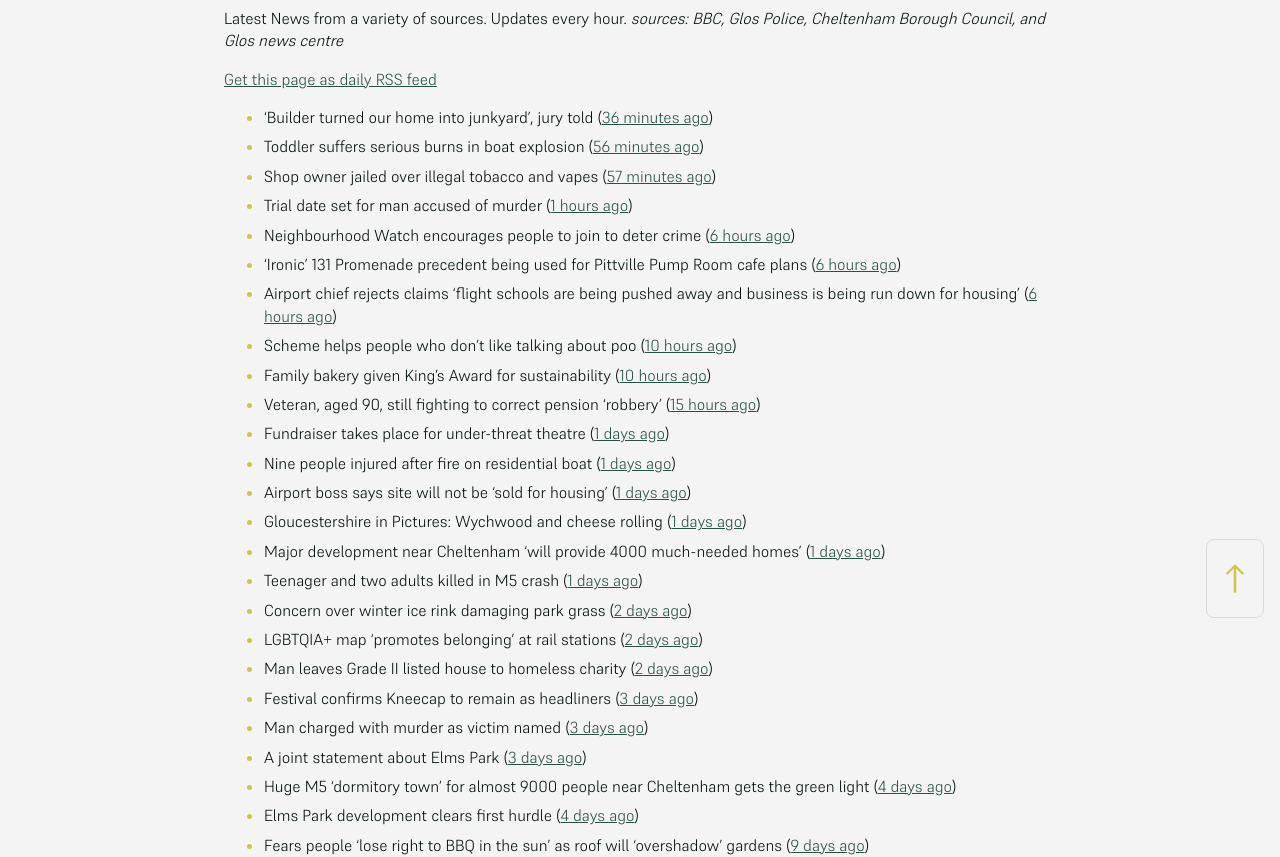
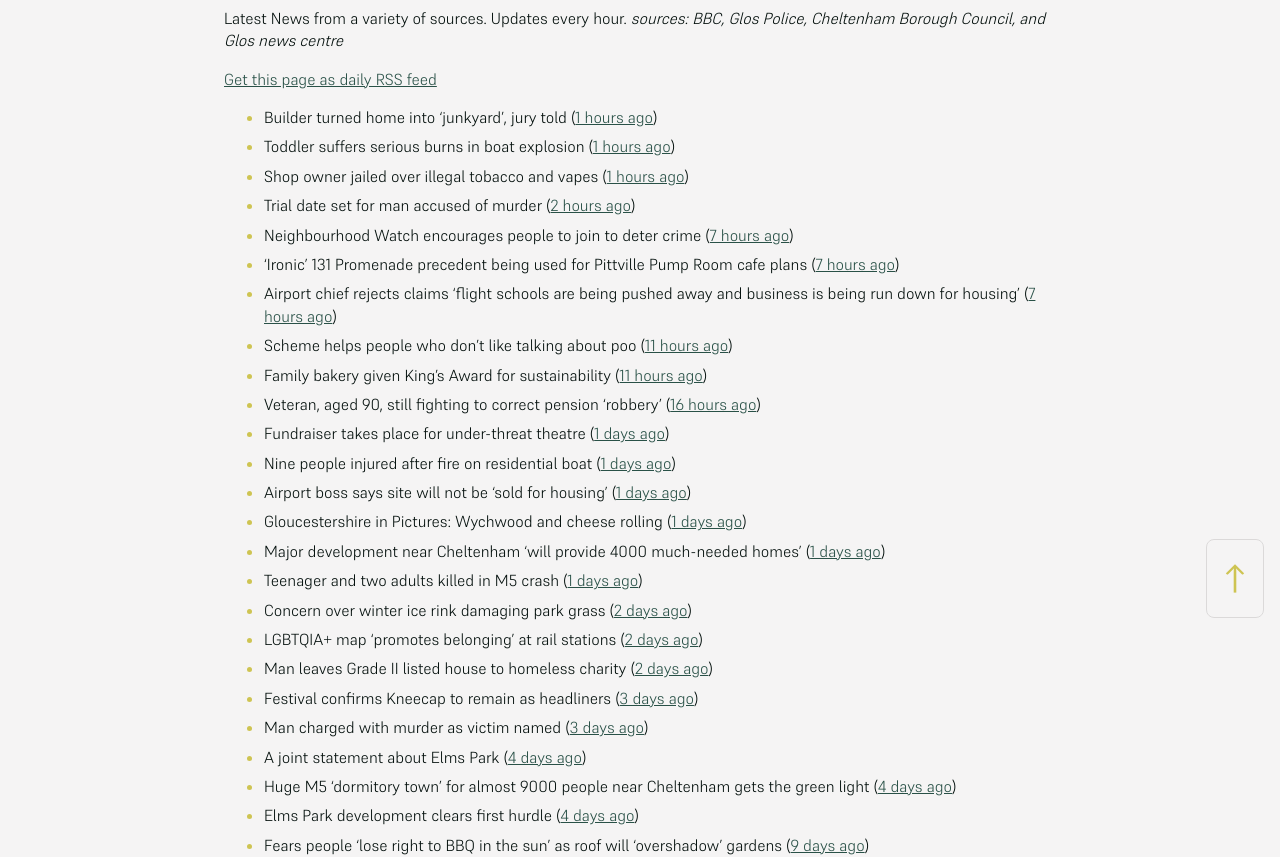
Before and after one commit to mat-0/cheltenham-open-data, a Jekyll site: the page built from _pages/news.md, in a window 1280 px wide. Shown: the part 266-1123 px from the top of the page. Built offline with Jekyll 4.4.1, drawn with Linux system fonts in a browser that asks for light colours.

Commit message:
Updated 2025-06-02 16:59:52

```diff
--- a/_pages/news.md
+++ b/_pages/news.md
@@ -12,16 +12,16 @@ _sources: BBC, Glos Police, Cheltenham Borough Council, and Glos news centre_
 [Get this page as daily RSS feed](/daily.rss)
 
 <!-- news_marker starts -->
-- 'Builder turned our home into junkyard', jury told ([36 minutes ago](https://www.bbc.com/news/articles/c7v7jqygvlpo))
-- Toddler suffers serious burns in boat explosion ([56 minutes ago](https://www.bbc.com/news/articles/c1j5k49zg9yo))
-- Shop owner jailed over illegal tobacco and vapes ([57 minutes ago](https://www.bbc.com/news/articles/c071jlz50peo))
-- Trial date set for man accused of murder ([1 hours ago](https://www.bbc.com/news/articles/cy75j4rr1x1o))
-- Neighbourhood Watch encourages people to join to deter crime ([6 hours ago](https://gloucesternewscentre.co.uk/neighbourhood-watch-encourages-people-to-join-to-deter-crime/))
-- ‘Ironic’ 131 Promenade precedent being used for Pittville Pump Room cafe plans ([6 hours ago](https://gloucesternewscentre.co.uk/ironic-131-promenade-precedent-being-used-for-pittville-pump-room-cafe-plans/))
-- Airport chief rejects claims ‘flight schools are being pushed away and business is being run down for housing’ ([6 hours ago](https://gloucesternewscentre.co.uk/airport-chief-rejects-claims-flight-schools-are-being-pushed-away-and-business-is-being-run-down-for-housing/))
-- Scheme helps people who don't like talking about poo ([10 hours ago](https://www.bbc.com/news/articles/cg711227mv2o))
-- Family bakery given King's Award for sustainability ([10 hours ago](https://www.bbc.com/news/articles/crr7ezreqedo))
-- Veteran, aged 90, still fighting to correct pension 'robbery' ([15 hours ago](https://www.bbc.com/news/articles/c2d5l7k3p31o))
+- Builder turned home into 'junkyard', jury told ([1 hours ago](https://www.bbc.com/news/articles/c7v7jqygvlpo))
+- Toddler suffers serious burns in boat explosion ([1 hours ago](https://www.bbc.com/news/articles/c1j5k49zg9yo))
+- Shop owner jailed over illegal tobacco and vapes ([1 hours ago](https://www.bbc.com/news/articles/c071jlz50peo))
+- Trial date set for man accused of murder ([2 hours ago](https://www.bbc.com/news/articles/cy75j4rr1x1o))
+- Neighbourhood Watch encourages people to join to deter crime ([7 hours ago](https://gloucesternewscentre.co.uk/neighbourhood-watch-encourages-people-to-join-to-deter-crime/))
+- ‘Ironic’ 131 Promenade precedent being used for Pittville Pump Room cafe plans ([7 hours ago](https://gloucesternewscentre.co.uk/ironic-131-promenade-precedent-being-used-for-pittville-pump-room-cafe-plans/))
+- Airport chief rejects claims ‘flight schools are being pushed away and business is being run down for housing’ ([7 hours ago](https://gloucesternewscentre.co.uk/airport-chief-rejects-claims-flight-schools-are-being-pushed-away-and-business-is-being-run-down-for-housing/))
+- Scheme helps people who don't like talking about poo ([11 hours ago](https://www.bbc.com/news/articles/cg711227mv2o))
+- Family bakery given King's Award for sustainability ([11 hours ago](https://www.bbc.com/news/articles/crr7ezreqedo))
+- Veteran, aged 90, still fighting to correct pension 'robbery' ([16 hours ago](https://www.bbc.com/news/articles/c2d5l7k3p31o))
 - Fundraiser takes place for under-threat theatre ([1 days ago](https://www.bbc.com/news/articles/c4gk0edy66yo))
 - Nine people injured after fire on residential boat ([1 days ago](https://www.bbc.com/news/articles/crr7xz5r2z9o))
 - Airport boss says site will not be 'sold for housing' ([1 days ago](https://www.bbc.com/news/articles/cnv1gj0dl4eo))
@@ -33,7 +33,7 @@ _sources: BBC, Glos Police, Cheltenham Borough Council, and Glos news centre_
 - Man leaves Grade II listed house to homeless charity ([2 days ago](https://www.bbc.com/news/articles/c1deelp3dxzo))
 - Festival confirms Kneecap to remain as headliners ([3 days ago](https://www.bbc.com/news/articles/clyg54e88jmo))
 - Man charged with murder as victim named ([3 days ago](https://www.bbc.com/news/articles/ce80685p13no))
-- A joint statement about Elms Park ([3 days ago](https://www.cheltenham.gov.uk/news/article/3015/a_joint_statement_about_elms_park))
+- A joint statement about Elms Park ([4 days ago](https://www.cheltenham.gov.uk/news/article/3015/a_joint_statement_about_elms_park))
 - Huge M5 ‘dormitory town’ for almost 9000 people near Cheltenham gets the green light ([4 days ago](https://gloucesternewscentre.co.uk/huge-m5-dormitory-town-for-almost-9000-people-near-cheltenham-gets-the-green-light/))
 - Elms Park development clears first hurdle ([4 days ago](https://gloucesternewscentre.co.uk/elms-park-development-clears-first-hurdle/))
 - Fears people ‘lose right to BBQ in the sun’ as roof will ‘overshadow’ gardens ([9 days ago](https://gloucesternewscentre.co.uk/fears-people-lose-right-to-bbq-in-the-sun-as-roof-will-overshadow-gardens/))
```
Also changed, not shown: _data/flood.json (+4 -4 lines), index.md (+5 -5 lines).
